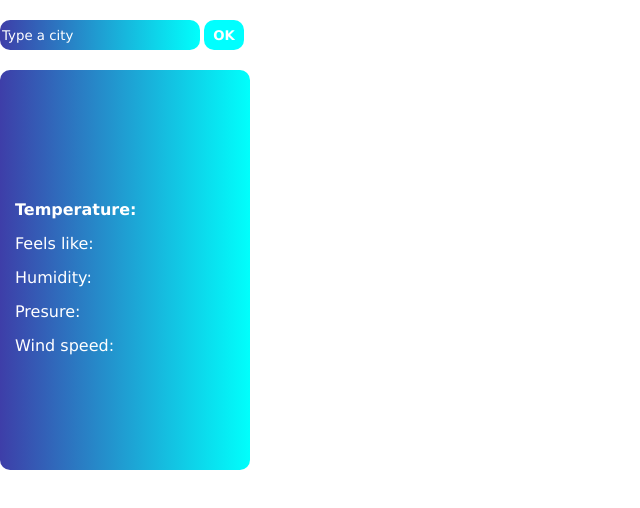
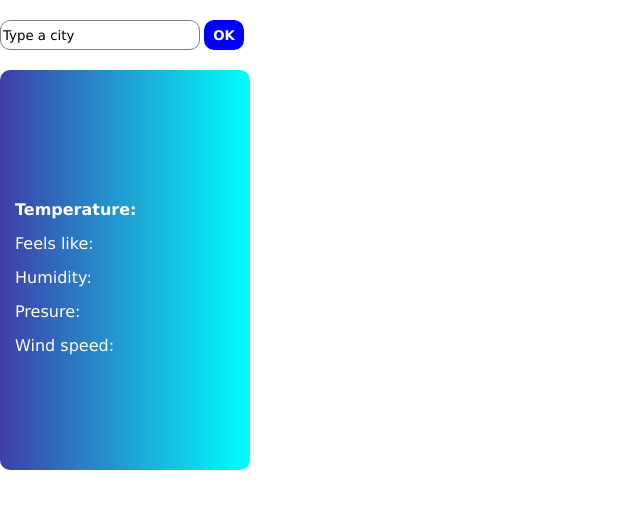
Before and after one commit to Kati0405/weather, a plain HTML site: page index.html in a window 1280 px wide. Shown: the whole page, without its empty margins (0-640 px from the left). Drawn offline with Linux system fonts and the light colour scheme.

Commit message:
fixed some styles

```diff
--- a/style.scss
+++ b/style.scss
@@ -15,11 +15,9 @@ body,h1,h2 {
         input[type=text] {
             height: 30px;
             width: 200px;
-            border: none;
+            border: 1px solid grey;
             border-radius: 10px;
-            background: rgb(10,10,145);
-            background: linear-gradient(90deg, rgba(10,10,145,0.7875525210084033) 0%, rgba(0,255,252,1) 100%);
-            color: white;
+            color: black;
         }
         input[type=text]:focus {
                 outline:none;
@@ -27,7 +25,7 @@ body,h1,h2 {
 
             ::placeholder {
             font-family: Verdana, Geneva, Tahoma, sans-serif;
-            color: white;
+            color: black;
 
 
         }
@@ -36,7 +34,7 @@ body,h1,h2 {
             height: 30px;
             width: 40px;
             border: none;
-            background-color: aqua;
+            background-color: blue;
             color: white;
             font-family: Verdana, Geneva, Tahoma, sans-serif;
             font-weight:bold;
```
Also changed, not shown: style.css, 1 other file.
